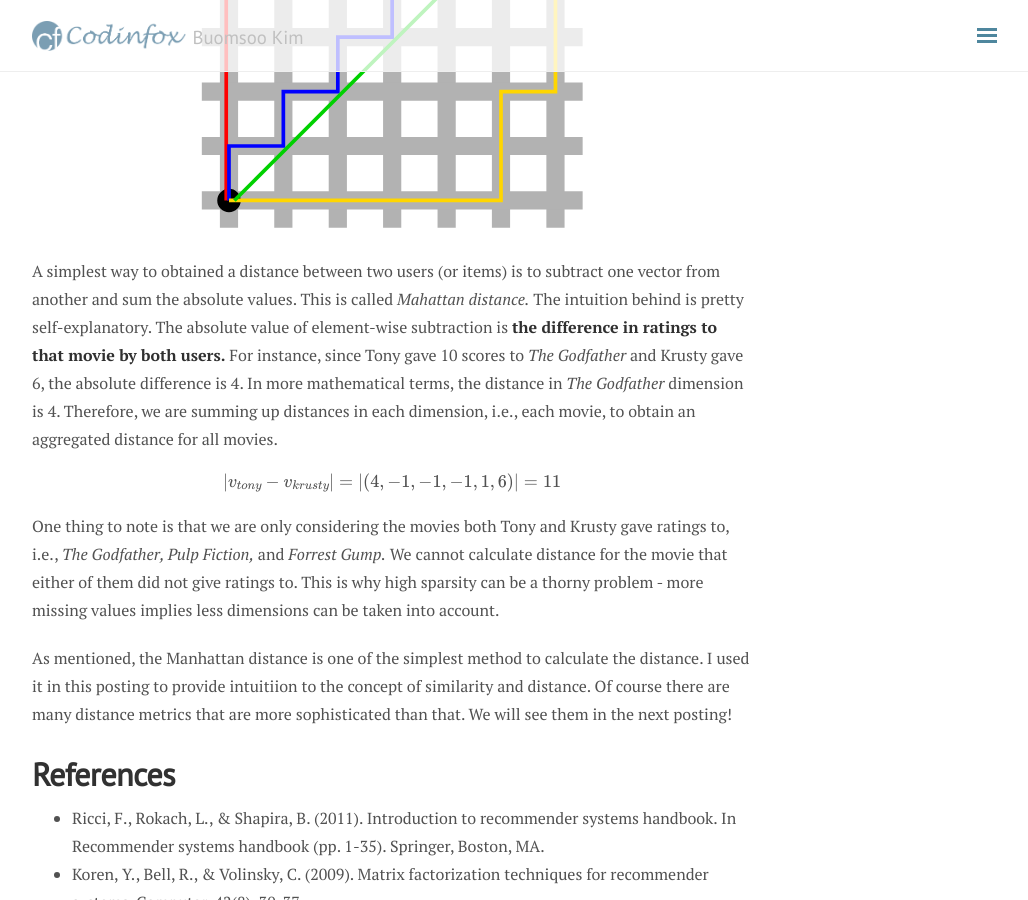
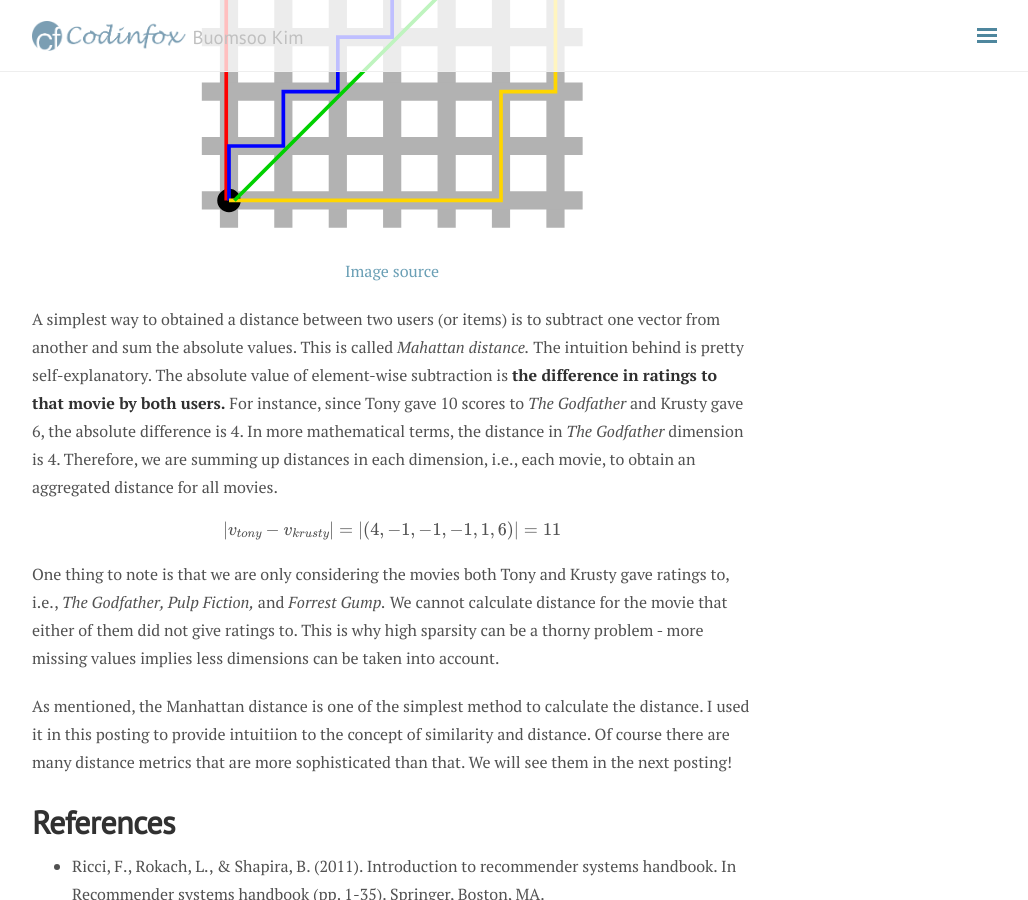
Before and after one commit to buomsoo-kim/buomsoo-kim.github.io, a Jekyll site: the page built from _posts/2020-08-08-Recommender-systems-collab-filtering-5.md.md, in a window 1280 px wide and 900 px high, scrolled down 2846 px. Shown: the whole window, without its empty margins (248-1276 px from the left). Built offline with Jekyll 4.4.1, drawn with Linux system fonts in a browser that asks for light colours; nearby versions of some CDN libraries; formulas are drawn with MathJax 3; comment, search, counter and statistics services are not loaded.

Commit message:
Update 2020-08-08-Recommender-systems-collab-filtering-5.md.md

```diff
--- a/_posts/2020-08-08-Recommender-systems-collab-filtering-5.md.md
+++ b/_posts/2020-08-08-Recommender-systems-collab-filtering-5.md.md
@@ -38,6 +38,7 @@ Now, let's come back to the point that users and items can be represented as vec
 
 <p align = "center">
 <img src ="/data/images/2020-08-08/Manhattan_distance.svg" width = "400px" class="center">
+<a href = "https://en.wikipedia.org/wiki/Taxicab_geometry#/media/File:Manhattan_distance.svg">Image source</a>
 </p>
 
 A simplest way to obtained a distance between two users (or items) is to subtract one vector from another and sum the absolute values. This is called *Mahattan distance.* The intuition behind is pretty self-explanatory. The absolute value of element-wise subtraction is **the difference in ratings to that movie by both users.** For instance, since Tony gave 10 scores to *The Godfather* and Krusty gave 6, the absolute difference is 4. In more mathematical terms, the distance in *The Godfather* dimension is 4. Therefore, we are summing up distances in each dimension, i.e., each movie, to obtain an aggregated distance for all movies.
```
